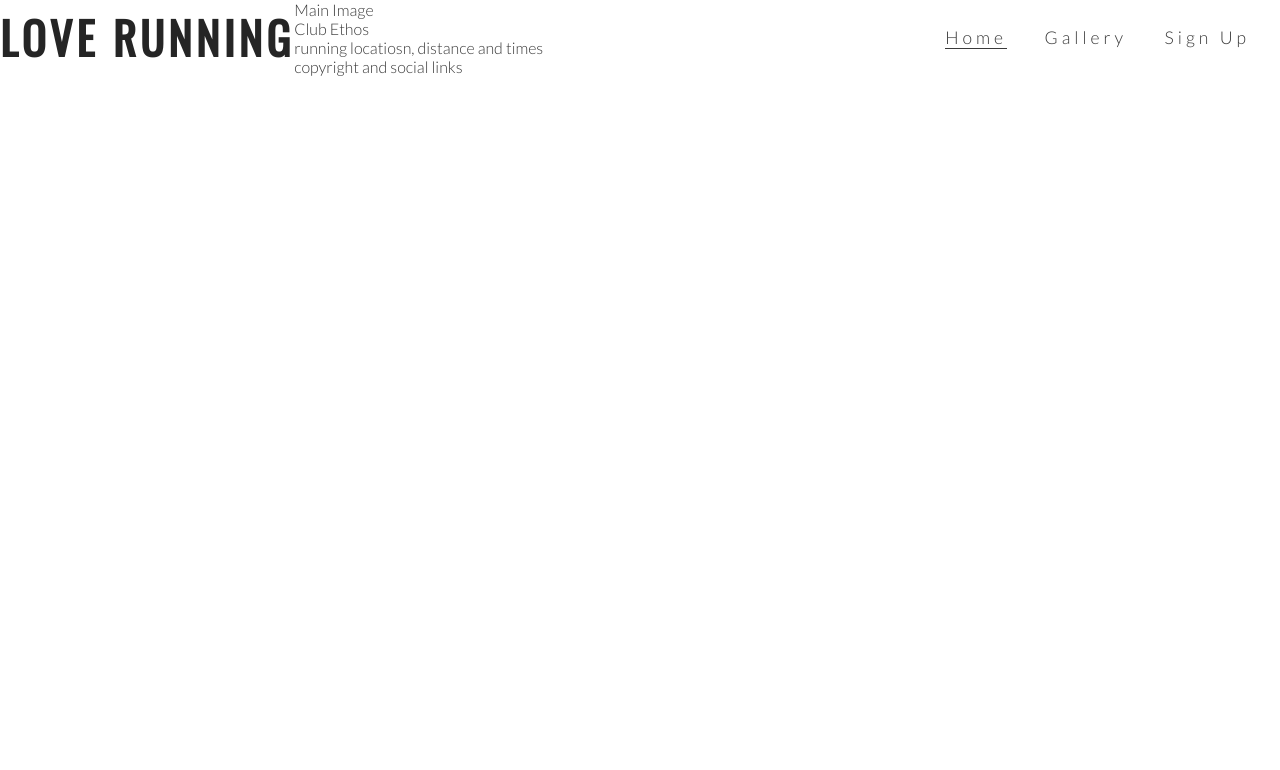
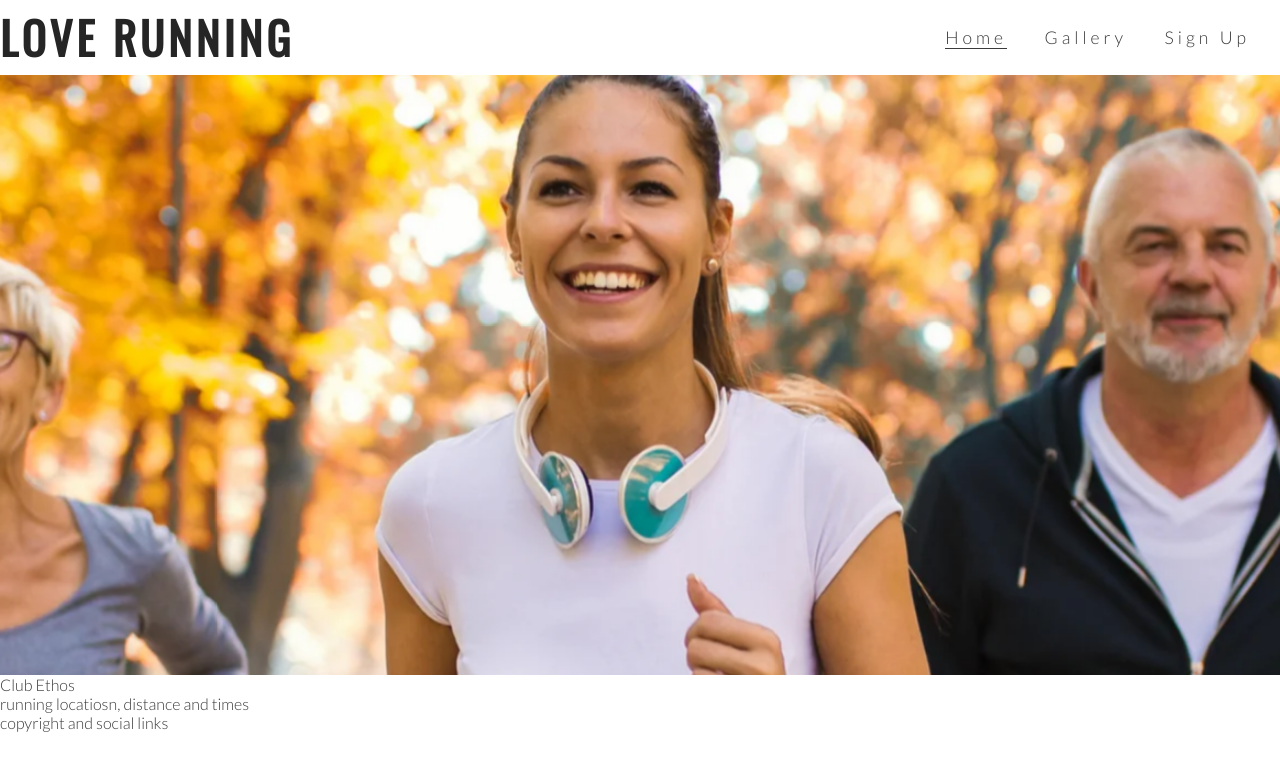
Before and after one commit to JonnyDavison/love-runnung, a plain HTML site: page index.html in a window 1280 px wide. Drawn offline with nearby package versions, Linux system fonts and the light colour scheme.

Commit message:
add hero image animation for zoom

```diff
--- a/assests/css/style.css
+++ b/assests/css/style.css
@@ -53,3 +53,30 @@ h1, h2 {
 .active {
     border-bottom: 1px solid #3a3a3a;
 }
+#hero-outer {
+    height: 600px;
+    width: 100%;
+    overflow: hidden;
+}
+
+#hero-image {
+    height: 600px;
+    width: 100%;
+    background: url("../images/hero-image.webp") no-repeat center center;
+
+    /* animates xoom effect on loading page*/
+    animation-name: hero-zoom;
+    animation-duration: 5s;
+    animation-fill-mode: forwards;
+}
+
+
+/* create level of zoom for hero image*/
+@keyframes hero-zoom {
+    from {
+        transform: scale(1);
+    }
+    to {
+        transform: scale(1.1);
+    }
+}
--- a/index.html
+++ b/index.html
@@ -24,7 +24,9 @@
             </ul>
         </nav>
     </header>
-    <section>Main Image</section>
+    <section id="hero-outer">
+       <div id="hero-image"></div>
+    </section>
 
     <section>Club Ethos</section>
 
```
Also changed, not shown: assests/images/hero-image.webp (added).
